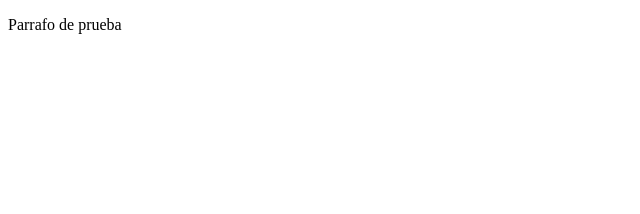
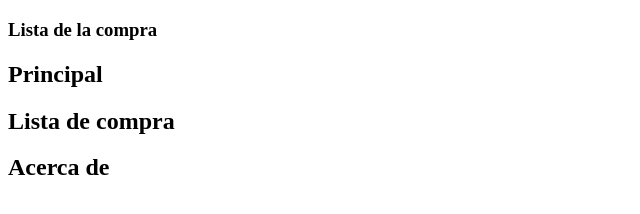
Before and after one commit to Maximiliano1979/202301-w1ch3-maximiliano-gutierrez, a website: page src/index.html in a window 1280 px wide. Shown: the whole page, without its empty margins (0-640 px from the left). Drawn offline with Linux system fonts and the light colour scheme.

Commit message:
Fixing third times navbar

```diff
--- a/src/index.html
+++ b/src/index.html
@@ -10,7 +10,14 @@
 </head>
 
 <body>
-  <p>Parrafo de prueba</p>
+  <section>
+    <nav class="navbar">
+      <h1>Lista de la compra</h1>
+      <h2>Principal</h2>
+      <h2>Lista de compra</h2>
+      <h2>Acerca de</h2>
+    </nav>
+  </section>
 
 </body>
 
```
